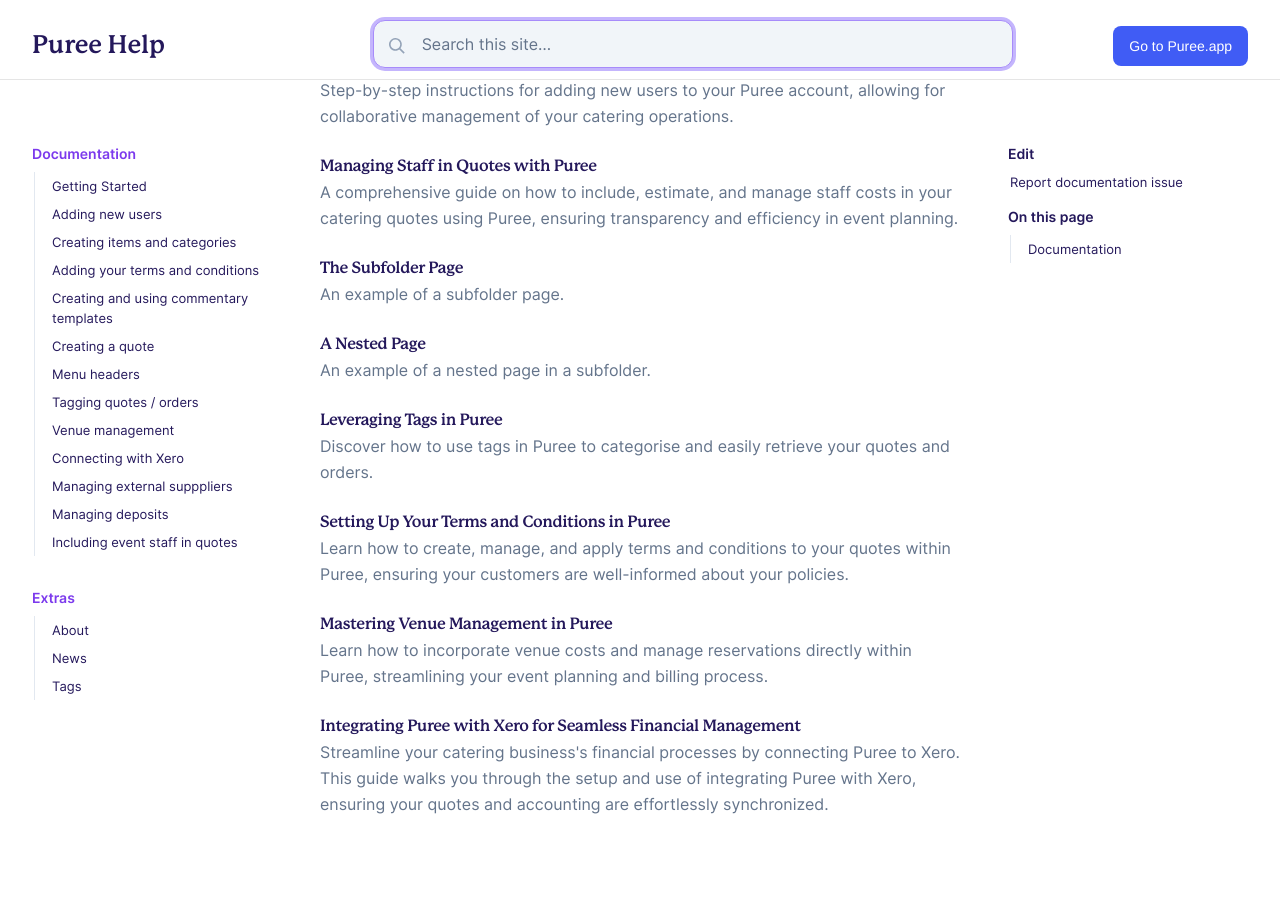
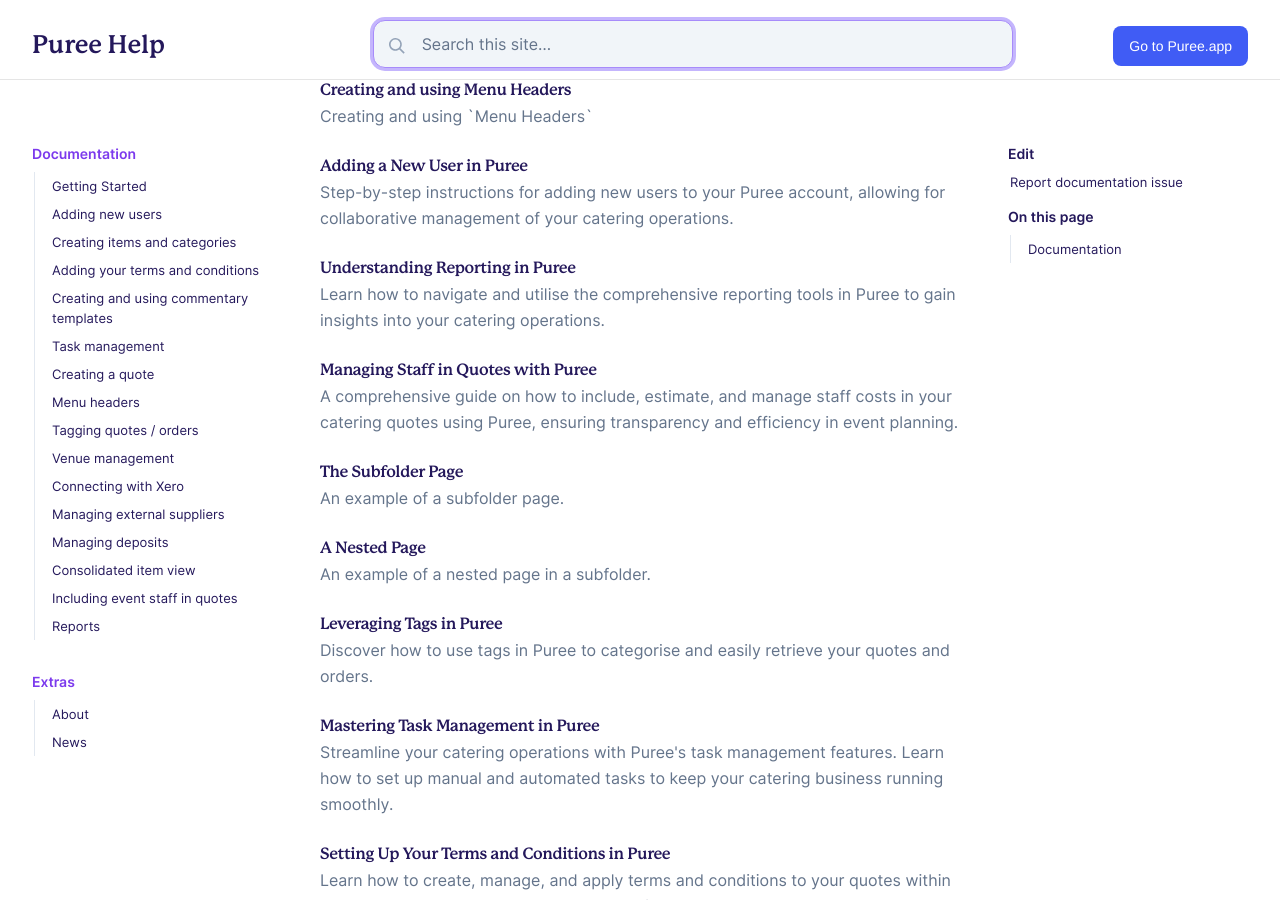
Before and after one commit to puree-catering/puree-catering.github.io, a Jekyll site: the page built from pages/docs.md, in a window 1280 px wide and 900 px high, scrolled down 1217 px. Built offline with Jekyll 4.4.1, drawn with Linux system fonts in a browser that asks for light colours; part of the change alters nothing that is shown; some of the changed text lies outside the part shown.

Commit message:
more guides

```diff
--- a/_data/toc.yml
+++ b/_data/toc.yml
@@ -1,5 +1,5 @@
-- title: Documentation
-  url: docs
+- title: "Documentation"
+  url: "docs"
   links:
     - title: "Getting Started"
       url: "docs/getting-started"
@@ -11,6 +11,8 @@
       url: "docs/terms"
     - title: "Creating and using commentary templates"
       url: "docs/commentary-templates"
+    - title: "Task management"
+      url: "docs/tasks"
     - title: "Creating a quote"
       url: "docs/basic-quote"
     - title: "Menu headers"
@@ -21,19 +23,20 @@
       url: "docs/venues"
     - title: "Connecting with Xero"
       url: "docs/xero"
-    - title: "Managing external supppliers"
+    - title: "Managing external suppliers"
       url: "docs/external-suppliers"
     - title: "Managing deposits"
       url: "docs/deposits"
+    - title: "Consolidated item view"
+      url: "docs/consolidated-items"
     - title: "Including event staff in quotes"
       url: "docs/staff"
-
+    - title: "Reports"
+      url: "docs/reports"
 - title: "Extras"
   url: "docs/extras"
   links:
     - title: "About"
-      url: "about"
+      url: "docs/about"
     - title: "News"
-      url: "news"
-    - title: Tags
-      url: "tags"
+      url: "docs/news"
--- /dev/null
+++ b/_docs/consolidated-items.md
@@ -0,0 +1,56 @@
+---
+title: Leveraging the Consolidated Item View in Puree
+description: A comprehensive guide on how to utilise the Consolidated Item View to streamline your catering operations.
+---
+
+{% include callout.html text="The Consolidated Item View in Puree simplifies your planning and logistics by aggregating all menu items needed for upcoming orders, making it a vital tool for chefs and logistics coordinators alike." %}
+
+## Introduction to the Consolidated Item View
+
+The Consolidated Item View in Puree is designed to help your team efficiently prepare for upcoming catering orders by providing a summarised view of all items required for the next 7 days and beyond.
+
+## Accessing the Consolidated Item View
+
+To access this feature:
+
+1. **Go to Logistics:** Select the Logistics option from the main menu.
+2. **Choose Consolidated Item View:** Find and click on the Consolidated Item View to see the summary of needed items.
+
+## Features of the Consolidated Item View
+
+### 7-Day Overview
+
+- **Item Consolidation:** This view aggregates the quantities of each menu item needed, regardless of customer orders, to simplify preparation and ordering.
+- **Benefits for Chefs:** Offers a quick glance at what needs to be prepared and ordered for the upcoming week.
+
+### Breakdown by Beverages and Equipment
+
+- **Comprehensive Planning:** In addition to food items, the view includes necessary beverages and equipment, assisting in thorough preparation.
+- **Logistics Coordination:** Helps logistics personnel ensure all required equipment is ready for use.
+
+### Four-Week Forecast
+
+- **Extended Planning:** Beyond the coming week, a four-week forecast consolidates items to aid in long-term planning.
+- **Visual Indicators:** Items updated within the last six hours are circled, highlighting recent changes that may affect ordering.
+
+### Pending and Accepted Orders
+
+- **Order Status:** Items associated with pending quotes are displayed in red, while those from accepted quotes are in black, offering clarity on potential and confirmed needs.
+- **Immediate Preparation:** The view also breaks down today’s and tomorrow’s orders by order number, aiding chefs in daily prep work.
+
+## Utilising the Consolidated Item View
+
+- **Efficient Ordering:** Use the consolidated information for efficient bulk ordering and preparation scheduling.
+- **Adjustments on the Fly:** Visual indicators for updates and order status allow for quick adjustments to ordering and prep plans.
+- **Daily Prep Guidance:** The detailed breakdown for the current and next day helps chefs allocate resources and prioritise tasks effectively.
+
+## Conclusion
+
+The Consolidated Item View is an essential feature within Puree that streamlines the planning and execution of catering events. By providing a clear, consolidated overview of necessary items, it enables your team to prepare efficiently and effectively, ensuring successful and smooth catering operations.
+
+## Watch Our Tutorial on Consolidated item view in Puree
+<!-- Loom Video Below -->
+
+{% include video_embed.html id="5ff8f193fa5043fc90f33d8cdd38692b" %}
+<br>
+For further assistance or questions, don't hesitate to reach out to our support team.
--- /dev/null
+++ b/_docs/reports.md
@@ -0,0 +1,63 @@
+---
+title: Understanding Reporting in Puree
+description: Learn how to navigate and utilise the comprehensive reporting tools in Puree to gain insights into your catering operations.
+---
+
+{% include callout.html text="Puree's reporting tools offer in-depth insights into your sales, customer activity, and item popularity, enabling you to make informed decisions about your catering business." %}
+
+## Introduction to Reporting in Puree
+
+Reporting in Puree equips you with a detailed analysis of your catering operations. From sales forecasts to customer revenue, our platform provides a variety of reports to help you understand your business's performance.
+
+## Accessing Reports
+
+To access the reporting tools in Puree:
+
+1. **Navigate to Settings:** Click on the settings button located in the top corner of your dashboard.
+2. **Select Reports:** From the dropdown menu, click on "Reports" to view the reporting dashboard.
+3. **Restrictions:** Reports view is restricted to users with Admin access
+
+## Report Types
+
+Puree offers several types of reports:
+
+### Sales Forecast
+
+- **Overview:** Gain insights into your sales over the next four weeks, broken down by day, and also for the next 12 months, broken down month by month, to identify your busiest periods.
+- **Categories:** View sales broken down into main categories, providing a clear picture of which items are most popular.
+
+### Historical Sales Data
+
+- **Monthly Breakdown:** Review sales data for the current month and last month, including quantity and amount sold, categorised by item and category.
+- **Year to Date:** Analyze sales data from the beginning of the year to the current date, offering a broader perspective on your sales trends.
+
+### Customer Revenue
+
+- **Customer Insights:** Discover your top customers for the month, year to date, and last year, helping you identify key relationships to nurture.
+
+### Downloadable Sales Report
+
+- **Customization:** Select a predefined period such as this month, last month, or specify a custom date range for your report.
+- **Download:** Easily download the report for offline analysis and record-keeping.
+
+## Utilising Reports
+
+Here’s how you can make the most out of Puree’s reporting tools:
+
+- **Identify Busy Days:** Use the sales forecast to plan staffing and inventory.
+- **Understand Sales Trends:** Historical sales data helps you adjust your menu based on popularity and seasonality.
+- **Focus on Top Customers:** Customer revenue reports allow you to target your marketing and loyalty programs effectively.
+- **Custom Reports:** The downloadable sales report offers flexibility to analyze specific periods, tailored to your business needs.
+
+## Conclusion
+
+Puree's reporting features are designed to provide you with actionable insights, helping you optimize your operations and grow your catering business. For any assistance with our reporting tools, please reach out to our support team.
+
+
+
+## Watch Our Tutorial on Reports in Puree
+<!-- Loom Video Below -->
+
+{% include video_embed.html id="38c9f3fe633b4ba38829f1c4606ad656" %}
+<br>
+For further assistance or questions, don't hesitate to reach out to our support team.
--- /dev/null
+++ b/_docs/tasks.md
@@ -0,0 +1,73 @@
+---
+title: Mastering Task Management in Puree
+description: Streamline your catering operations with Puree's task management features. Learn how to set up manual and automated tasks to keep your catering business running smoothly.
+---
+
+{% include callout.html text="Maximize your productivity by leveraging Puree's task management tools. From manual tasks to automated reminders, ensure your catering operations are always on track." %}
+
+## Introduction
+
+Task management is a core feature of Puree, designed to help caterers organise and automate various operational aspects of their business. From following up on quotes to preparing for events, Puree simplifies your workflow with a mix of manual and automated tasks.
+
+## Manual Tasks
+
+### Adding a Manual Task
+
+1. **Navigate to Dashboard:** Your home dashboard is where you can manually add tasks.
+2. **Create a Task:** Specify the task you need to accomplish, set a due date, and you’re set. Tasks are listed in order of their due dates.
+3. **Marking Tasks as Completed:** Once a task is completed, simply tick it off the list.
+
+## Automated Tasks
+
+### Setting Up Automated Tasks
+
+1. **Access Task Management:** Go to settings and select task management to view and configure automated tasks.
+
+### Automated Task Options
+
+#### Follow Up Pending Quotes
+
+- **Purpose:** Creates a reminder to follow up on sent quotes that haven't been accepted.
+- **Configuration:** Set a specific number of days post-quote sending for the follow-up.
+
+#### Event Staff Roster
+
+- **Purpose:** Reminds you to create a staff roster a certain number of days before the event.
+- **Configuration:** Choose the timeframe that works best for your scheduling needs.
+
+#### External Supplies
+
+- **Purpose:** Generates tasks for ordering and updating orders with external suppliers.
+- **Configuration:** Set reminders for initial orders and updates based on your event schedule.
+
+#### Deposit Reminder
+
+- **Purpose:** Sends a reminder to invoice the customer for a deposit upon quote acceptance.
+- **Configuration:** Activated once the customer accepts the quote and if a deposit is required.
+
+#### Payment in Advance
+
+- **Purpose:** Creates a task to follow up on advance payment required for the event.
+- **Configuration:** Set a reminder for a specific number of days before the event to ensure payment is received.
+
+#### Final Checks
+
+- **Purpose:** Ensures everything is in order with a final check a few days before the event.
+- **Configuration:** Determine the best time for the final check and set it as a task.
+
+### Notifications
+
+- **Email Alerts:** For any automated task, you have the option to receive email notifications to keep you informed.
+
+## Saving Your Settings
+
+- Once you’ve configured your automated tasks, don’t forget to save your settings. This ensures that all tasks are correctly set up and ready to assist you in managing your catering operations.
+
+## Conclusion
+
+With Puree's task management feature, you can ensure no detail is overlooked in the planning and execution of your catering events. By setting up both manual and automated tasks, your catering business can operate more efficiently, allowing you to focus on delivering exceptional service to your clients.
+
+## Watch Our Tutorial on Using Tasks in Puree
+<!-- Loom Video Below -->
+
+{% include video_embed.html id="f93dcfaaeaba43abae1aff2b035cbc88" %}
```
